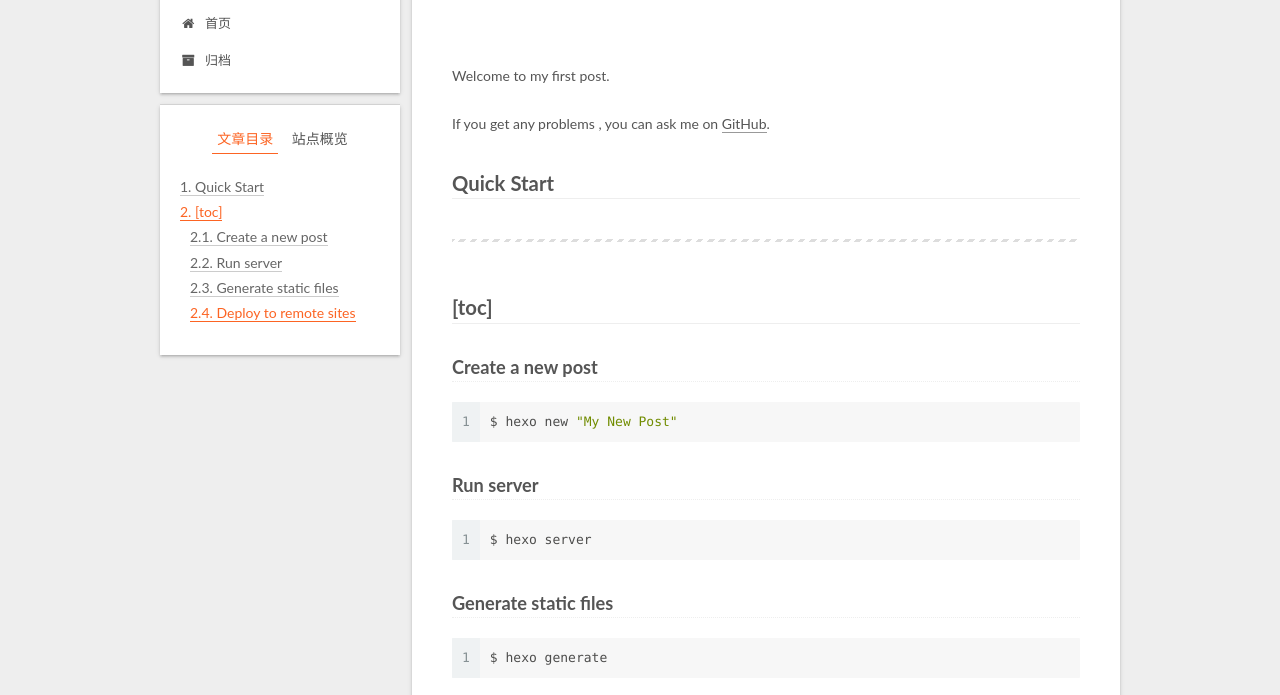
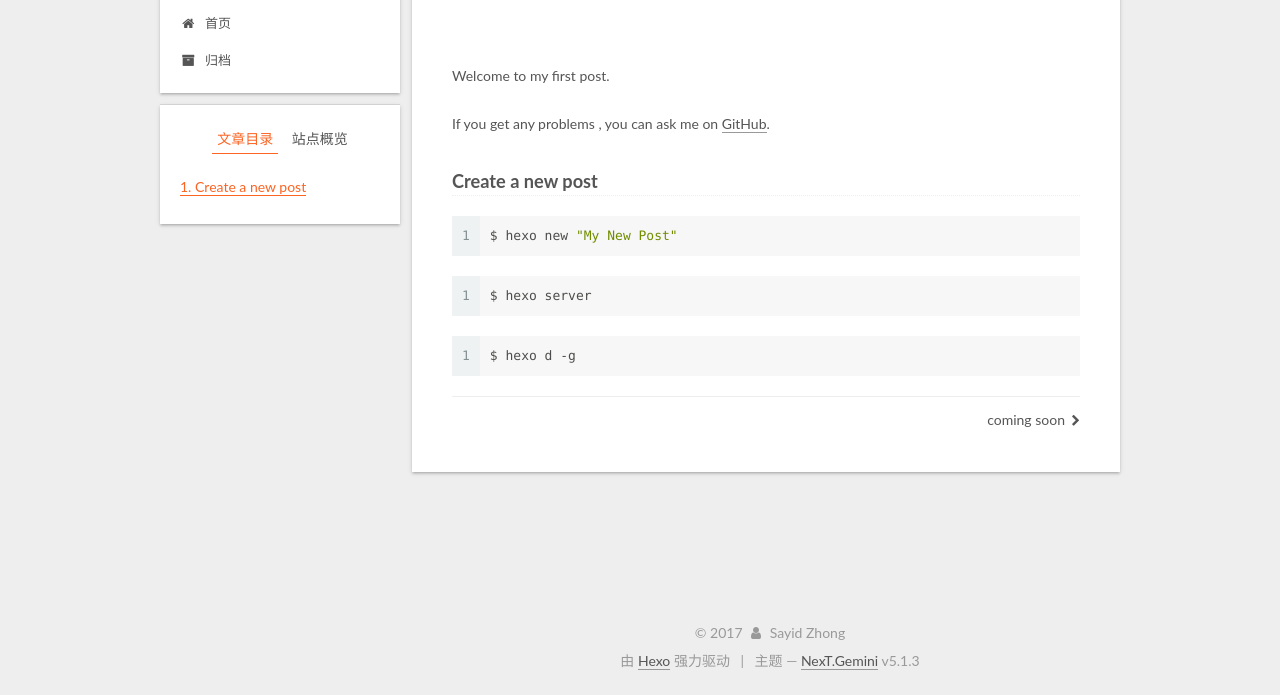
Before and after one commit to ethanzhongyi/sayid95.github.io, a plain HTML site: page 2017/10/31/hello-world/index.html in a window 1280 px wide. Shown: the part 104-799 px from the top of the page. Drawn offline with Linux system fonts and the light colour scheme; a script that the page names is missing.

Commit message:
Site updated: 2017-11-01 16:17:21

```diff
--- a/2017/10/31/hello-world/index.html
+++ b/2017/10/31/hello-world/index.html
@@ -79,17 +79,17 @@
 
 
 
-<meta name="description" content="Welcome to  my first post. If you get any problems ,  you can ask me on GitHub. Quick Start [toc]Create a new post1$ hexo new &quot;My New Post&quot; Run server1$ hexo server Generate static files1$ hexo genera">
+<meta name="description" content="Welcome to  my first post. If you get any problems ,  you can ask me on GitHub. Create a new post1$ hexo new &quot;My New Post&quot; 1$ hexo server 1$ hexo d -g">
 <meta property="og:type" content="article">
 <meta property="og:title" content="Hello Sayid">
 <meta property="og:url" content="http://yoursite.com/2017/10/31/hello-world/index.html">
 <meta property="og:site_name" content="Hexo">
-<meta property="og:description" content="Welcome to  my first post. If you get any problems ,  you can ask me on GitHub. Quick Start [toc]Create a new post1$ hexo new &quot;My New Post&quot; Run server1$ hexo server Generate static files1$ hexo genera">
+<meta property="og:description" content="Welcome to  my first post. If you get any problems ,  you can ask me on GitHub. Create a new post1$ hexo new &quot;My New Post&quot; 1$ hexo server 1$ hexo d -g">
 <meta property="og:locale" content="zh-Hans">
-<meta property="og:updated_time" content="2017-11-01T08:02:09.605Z">
+<meta property="og:updated_time" content="2017-11-01T08:09:47.117Z">
 <meta name="twitter:card" content="summary">
 <meta name="twitter:title" content="Hello Sayid">
-<meta name="twitter:description" content="Welcome to  my first post. If you get any problems ,  you can ask me on GitHub. Quick Start [toc]Create a new post1$ hexo new &quot;My New Post&quot; Run server1$ hexo server Generate static files1$ hexo genera">
+<meta name="twitter:description" content="Welcome to  my first post. If you get any problems ,  you can ask me on GitHub. Create a new post1$ hexo new &quot;My New Post&quot; 1$ hexo server 1$ hexo d -g">
 
 
 
@@ -322,11 +322,9 @@
 
         <p>Welcome to  my first post.</p>
 <p>If you get any problems ,  you can ask me on <a href="https://github.com/sayid95" target="_blank" rel="external">GitHub</a>.</p>
-<h2 id="Quick-Start"><a href="#Quick-Start" class="headerlink" title="Quick Start"></a>Quick Start</h2><hr>
-<h2 id="toc"><a href="#toc" class="headerlink" title="[toc]"></a>[toc]</h2><h3 id="Create-a-new-post"><a href="#Create-a-new-post" class="headerlink" title="Create a new post"></a>Create a new post</h3><figure class="highlight bash"><table><tr><td class="gutter"><pre><div class="line">1</div></pre></td><td class="code"><pre><div class="line">$ hexo new <span class="string">"My New Post"</span></div></pre></td></tr></table></figure>
-<h3 id="Run-server"><a href="#Run-server" class="headerlink" title="Run server"></a>Run server</h3><figure class="highlight bash"><table><tr><td class="gutter"><pre><div class="line">1</div></pre></td><td class="code"><pre><div class="line">$ hexo server</div></pre></td></tr></table></figure>
-<h3 id="Generate-static-files"><a href="#Generate-static-files" class="headerlink" title="Generate static files"></a>Generate static files</h3><figure class="highlight bash"><table><tr><td class="gutter"><pre><div class="line">1</div></pre></td><td class="code"><pre><div class="line">$ hexo generate</div></pre></td></tr></table></figure>
-<h3 id="Deploy-to-remote-sites"><a href="#Deploy-to-remote-sites" class="headerlink" title="Deploy to remote sites"></a>Deploy to remote sites</h3><figure class="highlight bash"><table><tr><td class="gutter"><pre><div class="line">1</div></pre></td><td class="code"><pre><div class="line">$ hexo deploy</div></pre></td></tr></table></figure>
+<h3 id="Create-a-new-post"><a href="#Create-a-new-post" class="headerlink" title="Create a new post"></a>Create a new post</h3><figure class="highlight bash"><table><tr><td class="gutter"><pre><div class="line">1</div></pre></td><td class="code"><pre><div class="line">$ hexo new <span class="string">"My New Post"</span></div></pre></td></tr></table></figure>
+<figure class="highlight bash"><table><tr><td class="gutter"><pre><div class="line">1</div></pre></td><td class="code"><pre><div class="line">$ hexo server</div></pre></td></tr></table></figure>
+<figure class="highlight bash"><table><tr><td class="gutter"><pre><div class="line">1</div></pre></td><td class="code"><pre><div class="line">$ hexo d -g</div></pre></td></tr></table></figure>
 
 
     </div>
@@ -479,7 +477,7 @@
 
 
 
-              <div class="post-toc-content"><ol class="nav"><li class="nav-item nav-level-2"><a class="nav-link" href="#Quick-Start"><span class="nav-number">1.</span> <span class="nav-text">Quick Start</span></a></li><li class="nav-item nav-level-2"><a class="nav-link" href="#toc"><span class="nav-number">2.</span> <span class="nav-text">[toc]</span></a><ol class="nav-child"><li class="nav-item nav-level-3"><a class="nav-link" href="#Create-a-new-post"><span class="nav-number">2.1.</span> <span class="nav-text">Create a new post</span></a></li><li class="nav-item nav-level-3"><a class="nav-link" href="#Run-server"><span class="nav-number">2.2.</span> <span class="nav-text">Run server</span></a></li><li class="nav-item nav-level-3"><a class="nav-link" href="#Generate-static-files"><span class="nav-number">2.3.</span> <span class="nav-text">Generate static files</span></a></li><li class="nav-item nav-level-3"><a class="nav-link" href="#Deploy-to-remote-sites"><span class="nav-number">2.4.</span> <span class="nav-text">Deploy to remote sites</span></a></li></ol></li></ol></div>
+              <div class="post-toc-content"><ol class="nav"><li class="nav-item nav-level-3"><a class="nav-link" href="#Create-a-new-post"><span class="nav-number">1.</span> <span class="nav-text">Create a new post</span></a></li></ol></div>
 
 
           </div>
--- a/css/main.css
+++ b/css/main.css
@@ -1823,7 +1823,7 @@ pre .javascript .function {
   width: 4px;
   height: 4px;
   border-radius: 50%;
-  background: #2e7cff;
+  background: #ff1f59;
 }
 .links-of-blogroll {
   font-size: 13px;
```
Also changed, not shown: index.html (+3 -5 lines).
